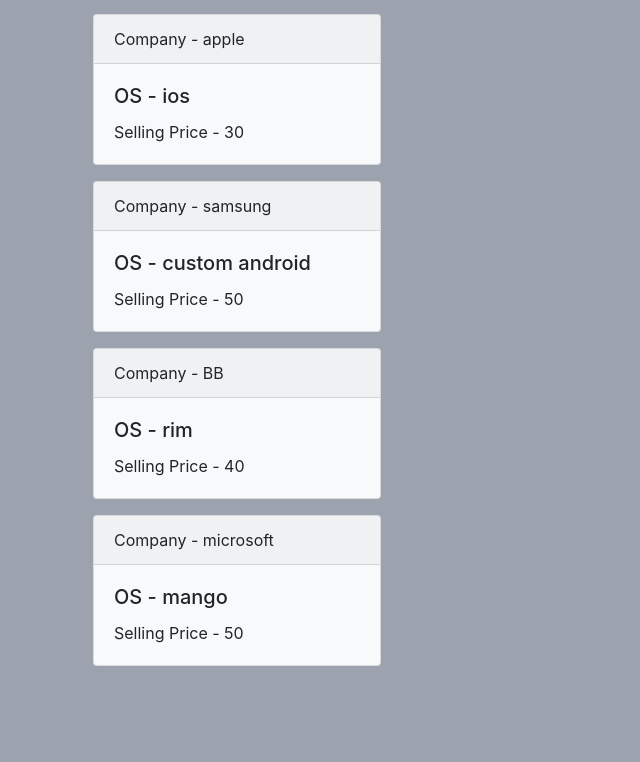
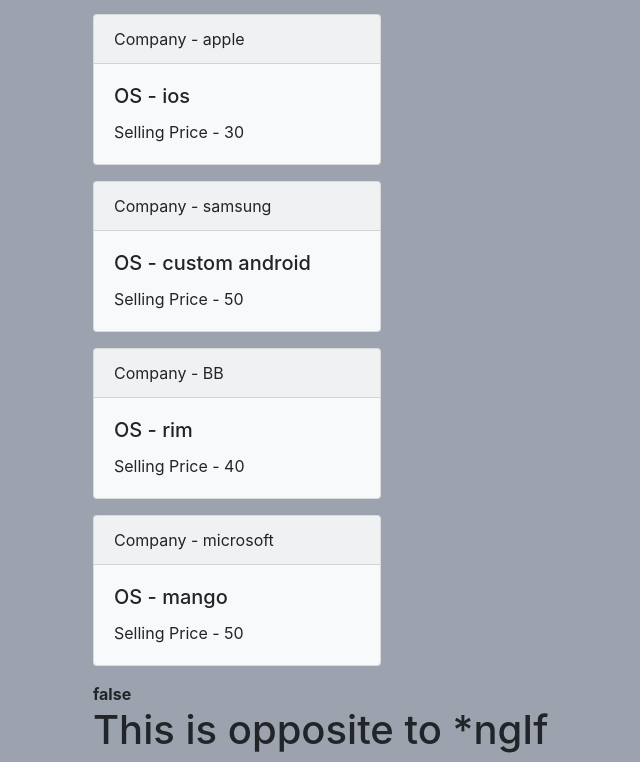
Before and after one commit to CodeKul/weekend-angular-10.30-11.30-15-dec-2018, an Angular app in the folder angular/basicsapp/: page / in a window 1280 px wide. Shown: the part 307-1069 px from the top of the page, without its empty margins (82-722 px from the left). Before the commit the page ends 989 px from the top, so only its background shows below. Built offline with nearby package versions, Linux system fonts and the light colour scheme; what @swimlane/ngx-datatable would draw is missing.

Commit message:
directives : custom structural directives

```diff
--- a/angular/basicsapp/src/app/directives/directives.component.html
+++ b/angular/basicsapp/src/app/directives/directives.component.html
@@ -37,8 +37,13 @@
     </div>
   </div>
 </ng-template>
-<div class="row" *ngFor="let info of mobiles">
+<div class="row" *ngFor="let info of mobiles" >
   <div class="col-md-12">
     <app-info-card [info]="info"></app-info-card>
   </div>
 </div>
+<div class="row">
+  <div class="col-md-12">
+    <strong>{{isTgl}}</strong><h1 *oppIf="isTgl">This is opposite to *ngIf </h1>
+  </div>
+</div>
--- a/angular/basicsapp/src/app/directives/opp-if.directive.ts
+++ b/angular/basicsapp/src/app/directives/opp-if.directive.ts
@@ -1,10 +1,29 @@
-import { Directive } from '@angular/core';
+import { Directive, TemplateRef, ViewContainerRef, OnInit, Input, OnChanges } from '@angular/core';
 
 @Directive({
-  selector: '[appOppIf]'
+  selector: '[oppIf]'
 })
-export class OppIfDirective {
+export class OppIfDirective implements OnInit, OnChanges {
 
-  constructor() { }
+  @Input()
+  oppIf : boolean
 
+  constructor(
+    private tmRf: TemplateRef<any>,
+    private vcRef: ViewContainerRef
+  ) {
+    console.log(tmRf)
+    console.log(vcRef)
+  }
+
+  ngOnInit() {
+
+  }
+  ngOnChanges() {
+    if(!this.oppIf) {
+      this.vcRef.createEmbeddedView(this.tmRf)
+    }else {
+      this.vcRef.clear()
+    }
+  }
 }
```
